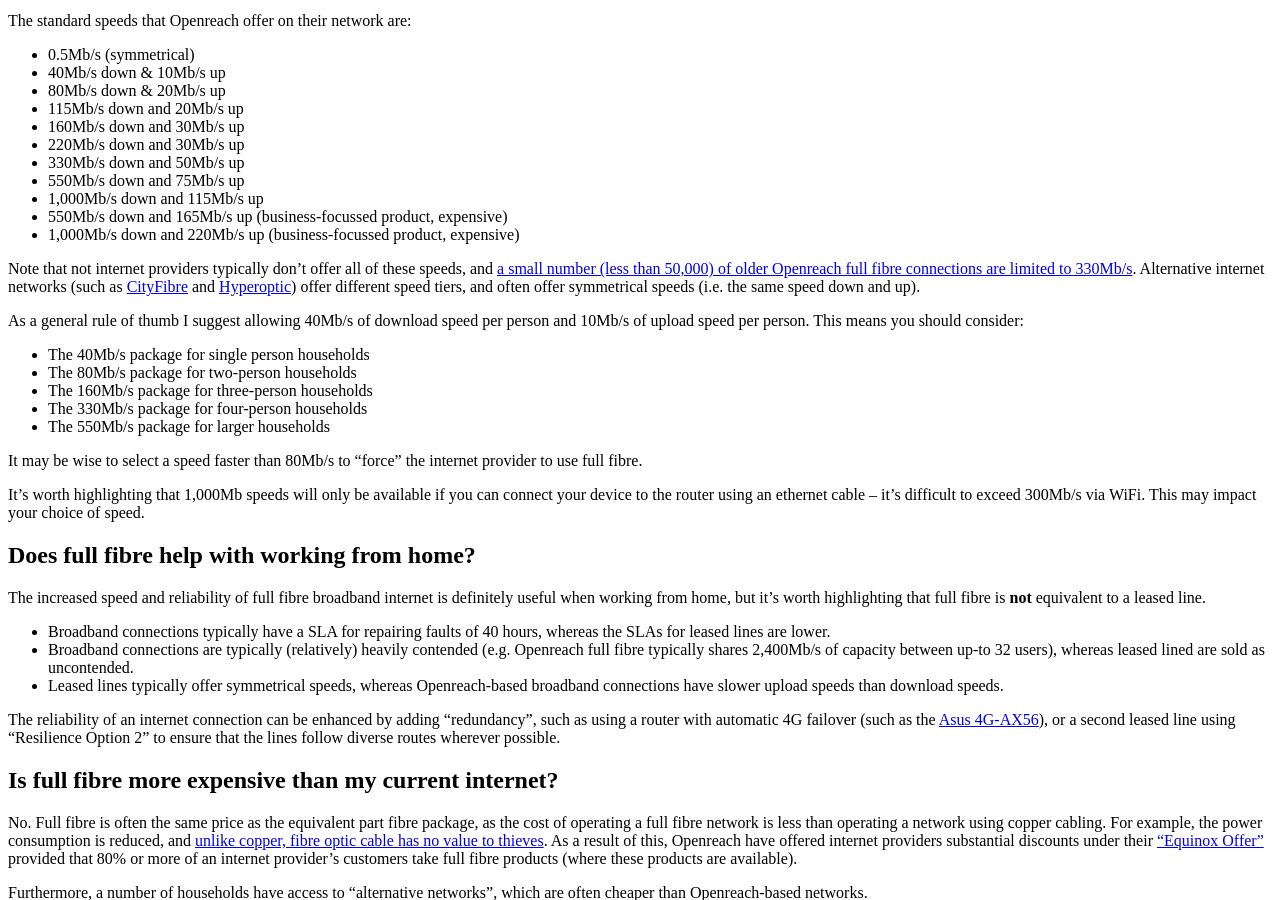
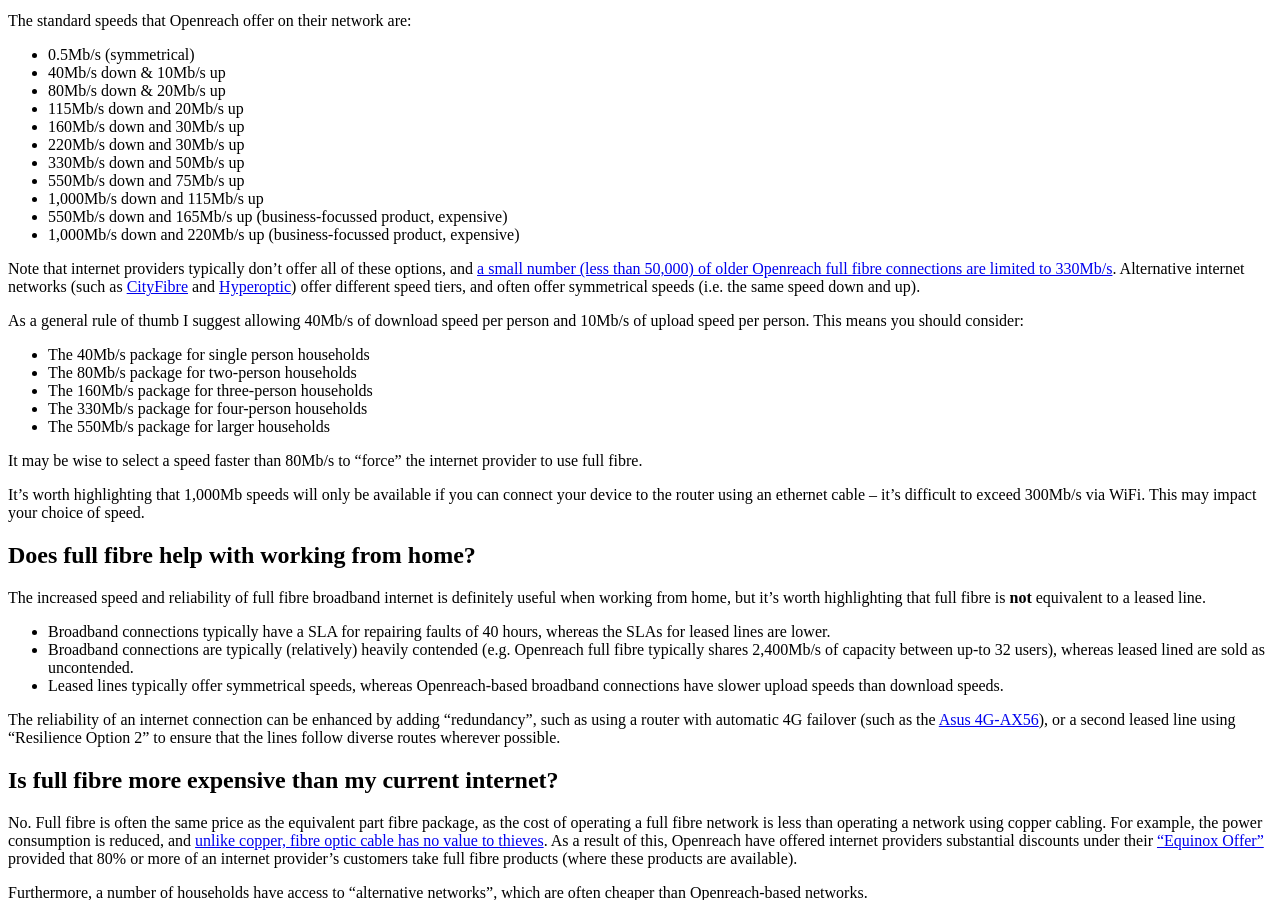
Before and after one commit to BenjaminEHowe/beh.uk, a Jekyll site: the page built from _posts/2022-07-01-full-fibre-faq.md, in a window 1280 px wide and 900 px high, scrolled down 2656 px. Built offline with Jekyll 4.4.1, drawn with Linux system fonts in a browser that asks for light colours.

Commit message:
Fixed messy sentence

```diff
--- a/_posts/2022-07-01-full-fibre-faq.md
+++ b/_posts/2022-07-01-full-fibre-faq.md
@@ -79,7 +79,7 @@ The standard speeds that Openreach offer on their network are:
 - 550Mb/s down and 165Mb/s up (business-focussed product, expensive)
 - 1,000Mb/s down and 220Mb/s up (business-focussed product, expensive)
 
-Note that not internet providers typically don't offer all of these speeds, and [a small number (less than 50,000) of older Openreach full fibre connections are limited to 330Mb/s](https://www.ispreview.co.uk/index.php/2022/06/openreach-still-coy-on-plan-to-fix-330mbps-capped-uk-fttp-lines.html). Alternative internet networks (such as [CityFibre](https://cityfibre.com/about-us/rollout) and [Hyperoptic](https://www.hyperoptic.com/map/?residential)) offer different speed tiers, and often offer symmetrical speeds (i.e. the same speed down and up).
+Note that internet providers typically don't offer all of these options, and [a small number (less than 50,000) of older Openreach full fibre connections are limited to 330Mb/s](https://www.ispreview.co.uk/index.php/2022/06/openreach-still-coy-on-plan-to-fix-330mbps-capped-uk-fttp-lines.html). Alternative internet networks (such as [CityFibre](https://cityfibre.com/about-us/rollout) and [Hyperoptic](https://www.hyperoptic.com/map/?residential)) offer different speed tiers, and often offer symmetrical speeds (i.e. the same speed down and up).
 
 As a general rule of thumb I suggest allowing 40Mb/s of download speed per person and 10Mb/s of upload speed per person. This means you should consider:
 
```
